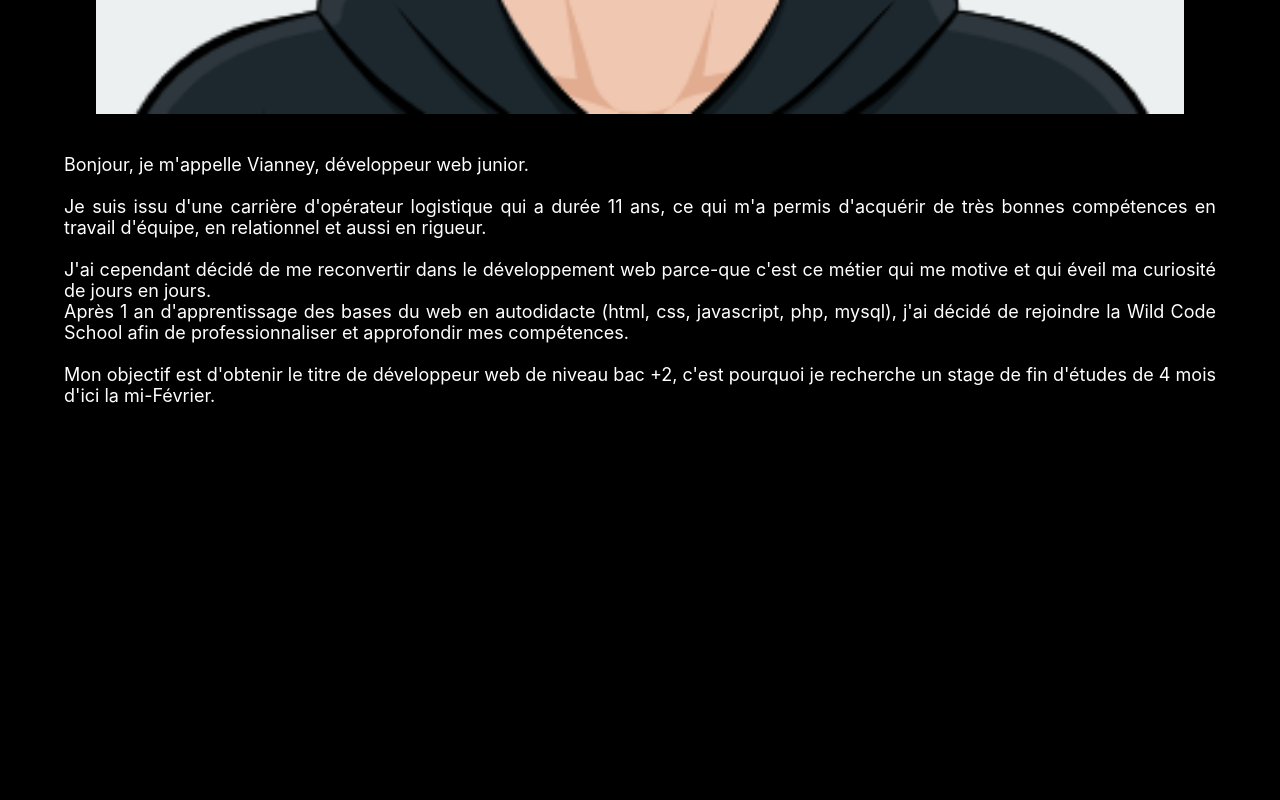
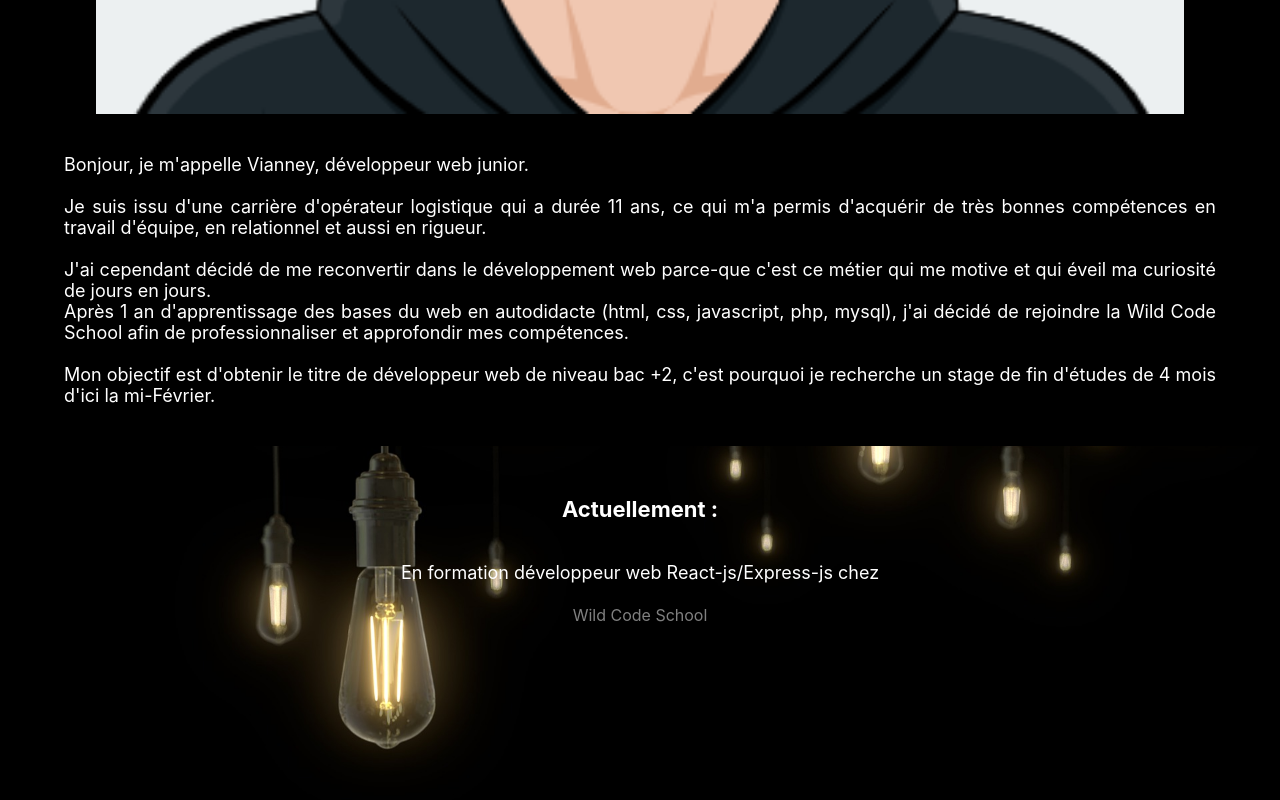
Before and after one commit to Vianney-Gln/porte-folio, a React (Create React App) app: page / in a window 1280 px wide. Shown: the part 1405-2205 px from the top of the page. Before the commit the page ends 1811 px from the top, so only its background shows below. Built offline with nearby package versions, Linux system fonts and the light colour scheme.

Commit message:
mise en place du background-image + texte par dessus

```diff
--- a/src/components/actuellement.jsx
+++ b/src/components/actuellement.jsx
@@ -3,7 +3,18 @@ import React from "react";
 import "../styles/actuellement.scss";
 
 const Actuellement = () => {
-  return <div className="actuellement"></div>;
+  return (
+    <div className="actuellement">
+      <p className="actuellement-gras">Actuellement :</p>
+      <br></br>
+      <br></br>
+      <p className="text-normal">
+        En formation développeur web React-js/Express-js chez<br></br>
+        <br></br>
+        <span>Wild Code School</span>
+      </p>
+    </div>
+  );
 };
 
 export default Actuellement;
--- a/src/styles/actuellement.scss
+++ b/src/styles/actuellement.scss
@@ -0,0 +1,29 @@
+.actuellement {
+  margin-top: 40px;
+  width: 100%;
+  height: 360px;
+  background-image: url("../images/light.jpg");
+  background-size: cover;
+  background-position: 70%;
+  display: flex;
+  flex-direction: column;
+  align-items: center;
+
+  .actuellement-gras {
+    font-size: 22px;
+    font-weight: bold;
+    margin-top: 50px;
+  }
+
+  .text-normal {
+    font-size: 18px;
+    width: 70%;
+    text-align: center;
+
+    span {
+      font-size: 16px;
+      font-weight: normal;
+      color: grey;
+    }
+  }
+}
```
